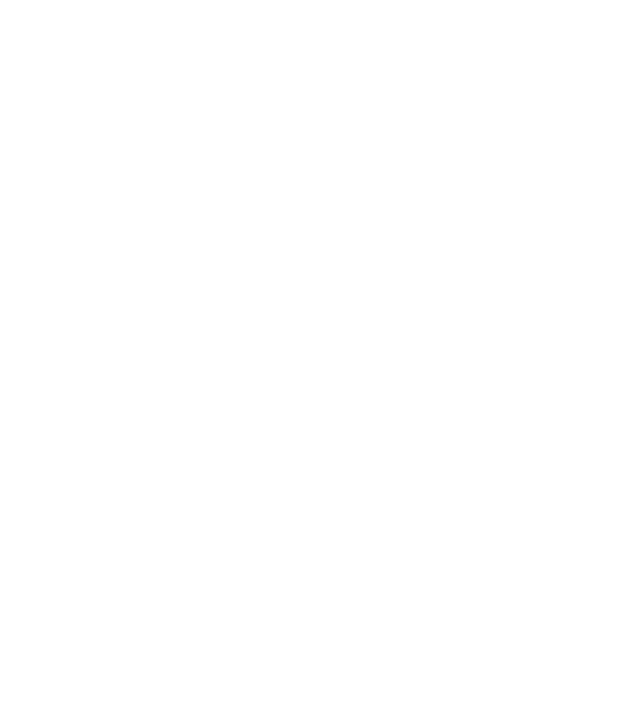
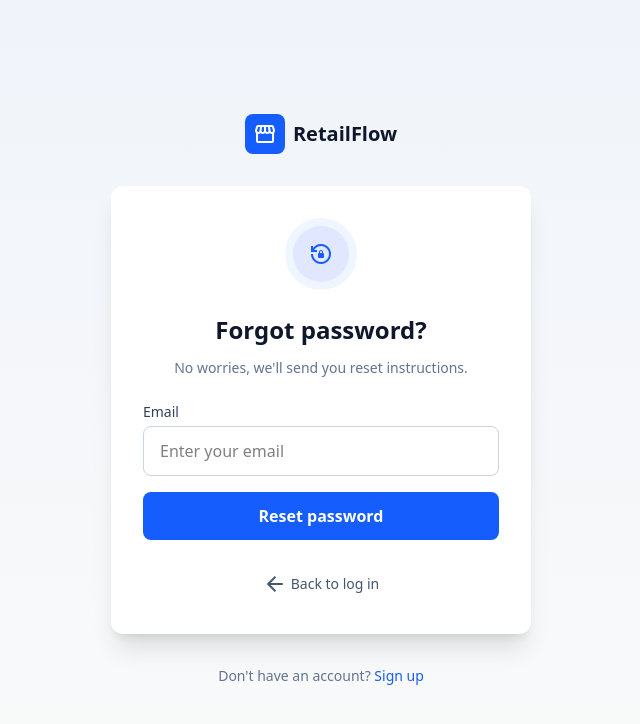
Before and after one commit to Rishab-Dani/retail-shop-digitalization, a React (Vite) app in the folder frontend/: page /forgot-password in a window 1280 px wide. Before the commit this address had no page. Shown: the top 724 px of the page, without its empty margins (319-959 px from the left). Built offline with nearby package versions, Linux system fonts and the light colour scheme.

Commit message:
Successfully added Forgotpassword page and Resetpassword page with Exact UI

```diff
--- a/frontend/index.html
+++ b/frontend/index.html
@@ -2,9 +2,9 @@
 <html lang="en">
   <head>
     <meta charset="UTF-8" />
-    <link rel="icon" type="image/svg+xml" href="/vite.svg" />
+    <link rel="icon" type="image/webp" href="/Retail-Icon.webp" />
     <meta name="viewport" content="width=device-width, initial-scale=1.0" />
-    <title>frontend</title>
+    <title>RetailFlow</title>
     <!-- Google Fonts -->
 <link href="https://fonts.googleapis.com" rel="preconnect"/>
 <link crossorigin="" href="https://fonts.gstatic.com" rel="preconnect"/>
--- a/frontend/src/App.jsx
+++ b/frontend/src/App.jsx
@@ -6,7 +6,8 @@
 import Home from "./pages/Home";
 import Login from "./pages/auth/Login";
 import Register from "./pages/auth/Register";
-// import ForgotPassword from "./pages/auth/ForgotPassword";
+import ForgotPassword from "./pages/auth/ForgotPassword";
+import ResetPassword from "./pages/auth/ResetPassword";
 
 // Private pages
 import Dashboard from "./pages/Dashboard";
@@ -28,12 +29,11 @@
 
         {/* PUBLIC ROUTES */}
         <Route element={<PublicLayout />}>
-          <Route path="/" element={<Home />} />
-          <Route path="/login" element={<Login />} />
+           <Route path="/" element={<Home />} />
+           <Route path="/login" element={<Login />} />
            <Route path="/register" element={<Register />} />
-          {/* {
-
-          <Route path="/forgot-password" element={<ForgotPassword />} /> } */}
+           <Route path="/forgot-password" element={<ForgotPassword />} />
+           <Route path="/reset-password" element={<ResetPassword />} />
         </Route>
 
         {/* PRIVATE ROUTES */}
--- a/frontend/src/pages/Home.jsx
+++ b/frontend/src/pages/Home.jsx
@@ -29,9 +29,14 @@
               </nav>
 
               <div className="flex gap-3">
+
+                <a
+                href="/login"
+              >
                 <button className="h-10 px-5 rounded-3xl border border-gray-200 font-bold hover:bg-gray-100">
                   Login
                 </button>
+              </a>
                 <button className="h-10 px-5 rounded-3xl bg-blue-600 text-white font-bold shadow-lg hover:bg-blue-700">
                   Get Started
                 </button>
--- a/frontend/src/pages/auth/ForgotPassword.jsx
+++ b/frontend/src/pages/auth/ForgotPassword.jsx
@@ -0,0 +1,145 @@
+import { useState } from "react";
+
+const ForgotPassword = () => {
+  const [email, setEmail] = useState("");
+  const [sent, setSent] = useState(false);
+
+  const handleSubmit = (e) => {
+    e.preventDefault();
+    // later API call
+    setSent(true);
+  };
+
+  return (
+    <div className="font-display bg-neutral-50 min-h-screen flex flex-col items-center justify-center px-4  bg-gradient-to-b from-blue-500/5">
+
+      {/* LOGO */}
+      <div className="flex items-center gap-2 mb-8">
+        <div className="flex h-10 w-10 items-center justify-center rounded-lg bg-blue-600 text-white">
+          <span className="material-symbols-outlined">storefront</span>
+        </div>
+        <span className="text-xl font-bold text-slate-900">RetailFlow</span>
+      </div>
+
+      {/* CARD */}
+      <div className="w-full max-w-[420px] bg-white rounded-xl shadow-xl p-8 flex flex-col gap-6">
+
+        {/* ========== SUCCESS SCREEN ========== */}
+        {sent ? (
+          <>
+            {/* ICON */}
+            <div className="flex justify-center">
+              <div className="h-16 w-16 rounded-full bg-green-100 flex items-center justify-center">
+                <span className="material-symbols-outlined text-green-600 text-3xl">
+                  mark_email_read
+                </span>
+              </div>
+            </div>
+
+            {/* CONTENT */}
+            <div className="text-center">
+              <h1 className="text-2xl font-bold text-slate-900">
+                Check your email
+              </h1>
+              <p className="text-slate-500 mt-2 text-sm">
+                We sent a password reset link to
+              </p>
+              <p className="font-medium text-slate-900 mt-1">
+                {email}
+              </p>
+            </div>
+
+            {/* ACTIONS */}
+            <div className="flex flex-col gap-3 mt-2">
+              <a
+                href="/login"
+                className="w-full text-center rounded-lg bg-blue-600 py-3 text-white font-semibold hover:bg-blue-700 transition-colors"
+              >
+                Back to login
+              </a>
+
+              <button
+                onClick={() => setSent(false)}
+                className="text-sm text-blue-600 font-medium hover:underline"
+              >
+                Didn’t receive the email? Try again
+              </button>
+            </div>
+          </>
+        ) : (
+          <>
+            {/* ========== FORM SCREEN ========== */}
+
+             {/* ICON */}
+        <div className="flex justify-center">
+           <div className="h-18 w-18 rounded-full bg-blue-50 flex items-center justify-center">
+            <div className="h-14 w-14 rounded-full bg-indigo-100 flex items-center justify-center">
+             <span className="material-symbols-outlined text-blue-600 text-9xl">
+               lock_reset
+            </span>
+            </div>
+          </div>
+        </div>
+
+            {/* TITLE */}
+            <div className="text-center">
+              <h1 className="text-2xl font-bold text-slate-900 mb-3">
+                Forgot password?
+              </h1>
+              <p className="text-slate-500 mt-1 text-sm">
+                No worries, we&apos;ll send you reset instructions.
+              </p>
+            </div>
+
+            {/* FORM */}
+            <form onSubmit={handleSubmit} className="flex flex-col gap-4">
+              <div className="flex flex-col gap-1">
+                <label className="text-sm font-medium text-slate-700">
+                  Email
+                </label>
+                <input
+                  type="email"
+                  required
+                  placeholder="Enter your email"
+                  value={email}
+                  onChange={(e) => setEmail(e.target.value)}
+                  className="form-input rounded-lg px-4 py-3 border border-slate-300 focus:outline-none focus:ring-2 focus:ring-blue-500 focus:ring-opacity-50"
+                />
+              </div>
+
+              <button
+                type="submit"
+                className="w-full rounded-lg bg-blue-600 py-3 text-white font-semibold hover:bg-blue-700 transition-colors"
+              >
+                Reset password
+              </button>
+            </form>
+
+            {/* BACK */}
+            <div className="text-center mt-2">
+              <a
+                href="/login"
+                className="inline-flex items-center gap-1 text-sm font-medium text-slate-600 hover:text-blue-600"
+              >
+                <span className="material-symbols-outlined text-base">
+                  arrow_back
+                </span>
+                Back to log in
+              </a>
+            </div>
+          </>
+        )}
+      </div>
+
+      {/* FOOTER */}
+      <p className="mt-8 text-sm text-slate-500">
+        Don&apos;t have an account?{" "}
+        <a href="/register" className="text-blue-600 font-medium hover:underline">
+          Sign up
+        </a>
+      </p>
+    </div>
+  );
+};
+
+export default ForgotPassword;
--- a/frontend/src/pages/auth/Register.jsx
+++ b/frontend/src/pages/auth/Register.jsx
@@ -23,7 +23,7 @@
 
 
      return (
-          <div className="font-display bg-neutral-50 min-h-screen flex items-center justify-center px-4">
+          <div className="font-display bg-neutral-50 min-h-screen flex items-center justify-center px-4 bg-gradient-to-b from-blue-500/5">
                <div className="w-full max-w-[640px] bg-white rounded-xl shadow-2xl p-8 md:p-12 flex flex-col gap-8">
 
                     {/* STEPPER */}
@@ -94,11 +94,12 @@
 
                               <div className="flex flex-col gap-5">
                                    <input
+                                        required
                                         className="form-input rounded-lg px-4 py-3 border border-slate-300 focus:outline-none focus:ring-2 focus:ring-blue-500 focus:ring-opacity-50"
                                         placeholder="Full Name"
                                         value={formData.fullName}
                                         onChange={(e) =>
-                                             setFormData({ ...formData, fullName: e.target.value })
+                                        setFormData({ ...formData, fullName: e.target.value })
                                         }
                                    />
 
--- /dev/null
+++ b/frontend/src/pages/auth/ResetPassword.jsx
@@ -0,0 +1,118 @@
+import { useState } from "react";
+
+const ResetPassword = () => {
+  const [password, setPassword] = useState("");
+  const [confirm, setConfirm] = useState("");
+  const [success, setSuccess] = useState(false);
+
+  const handleSubmit = (e) => {
+    e.preventDefault();
+
+    if (password !== confirm) {
+      alert("Passwords do not match");
+      return;
+    }
+
+    // later → API call with token
+    setSuccess(true);
+  };
+
+  return (
+    <div className="font-display bg-background-light min-h-screen flex items-center justify-center px-4">
+
+      {/* CARD */}
+      <div className="w-full max-w-[420px] bg-white rounded-xl shadow-xl p-8 flex flex-col gap-6">
+
+        {success ? (
+          <>
+            {/* SUCCESS */}
+            <div className="flex justify-center">
+              <div className="h-16 w-16 rounded-full bg-green-100 flex items-center justify-center">
+                <span className="material-symbols-outlined text-green-600 text-3xl">
+                  check_circle
+                </span>
+              </div>
+            </div>
+
+            <div className="text-center">
+              <h1 className="text-2xl font-bold text-slate-900">
+                Password reset successful
+              </h1>
+              <p className="text-slate-500 mt-2 text-sm">
+                You can now log in with your new password.
+              </p>
+            </div>
+
+            <a
+              href="/login"
+              className="w-full text-center rounded-lg bg-primary py-3 text-white font-semibold hover:bg-primary-hover transition-colors"
+            >
+              Back to login
+            </a>
+          </>
+        ) : (
+          <>
+            {/* ICON */}
+            <div className="flex justify-center">
+              <div className="h-16 w-16 rounded-full bg-blue-50 flex items-center justify-center">
+                <span className="material-symbols-outlined text-primary text-3xl">
+                  lock
+                </span>
+              </div>
+            </div>
+
+            {/* TITLE */}
+            <div className="text-center">
+              <h1 className="text-2xl font-bold text-slate-900">
+                Reset your password
+              </h1>
+              <p className="text-slate-500 mt-1 text-sm">
+                Enter a new password below.
+              </p>
+            </div>
+
+            {/* FORM */}
+            <form onSubmit={handleSubmit} className="flex flex-col gap-4">
+              <input
+                type="password"
+                placeholder="New password"
+                className="form-input rounded-lg px-4 py-3"
+                value={password}
+                onChange={(e) => setPassword(e.target.value)}
+                required
+              />
+
+              <input
+                type="password"
+                placeholder="Confirm password"
+                className="form-input rounded-lg px-4 py-3"
+                value={confirm}
+                onChange={(e) => setConfirm(e.target.value)}
+                required
+              />
+
+              <button
+                type="submit"
+                className="w-full rounded-lg bg-primary py-3 text-white font-semibold hover:bg-primary-hover transition-colors"
+              >
+                Reset password
+              </button>
+            </form>
+
+            {/* BACK */}
+            <div className="text-center">
+              <a
+                href="/login"
+                className="text-sm font-medium text-slate-600 hover:text-primary"
+              >
+                Back to login
+              </a>
+            </div>
+          </>
+        )}
+      </div>
+    </div>
+  );
+};
+
+export default ResetPassword;
```
Also changed, not shown: frontend/src/pages/auth/Login.jsx (+13 -8 lines), frontend/public/Retail-Icon.webp (added).
